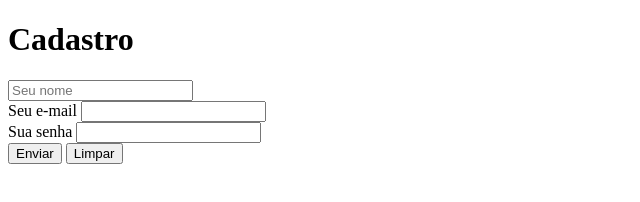
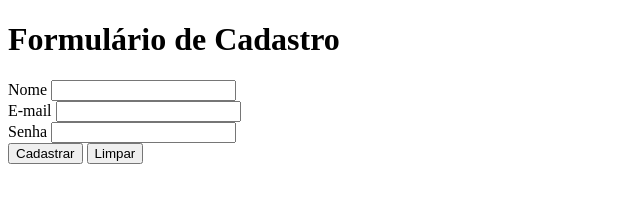
Before and after one commit to EduardoRDSR/curso_ebac_fronted, a plain HTML site: page index.html in a window 1280 px wide. Shown: the whole page, without its empty margins (0-640 px from the left). Drawn offline with Linux system fonts and the light colour scheme.

Commit message:
Modificação

```diff
--- a/index.html
+++ b/index.html
@@ -7,18 +7,19 @@
     <title>Cadastro</title>
 </head>
 <body>
-    <h1>Cadastro</h1>
+    <h1>Formulário de Cadastro</h1>
     <form>
-        <input type="text" placeholder="Seu nome">
+        <label for="name">Nome</label>
+        <input id="name" type="name">
         <br>
-        <label for="email">Seu e-mail</label>
+        <label for="email">E-mail</label>
         <input id="email" type="email">
         <br>
-        <label for="password">Sua senha</label>
+        <label for="password">Senha</label>
         <input id="password" type="password">
         <br>
         <button type="submit">
-            Enviar
+            Cadastrar
         </button>
         <button type="reset">
             Limpar
```
